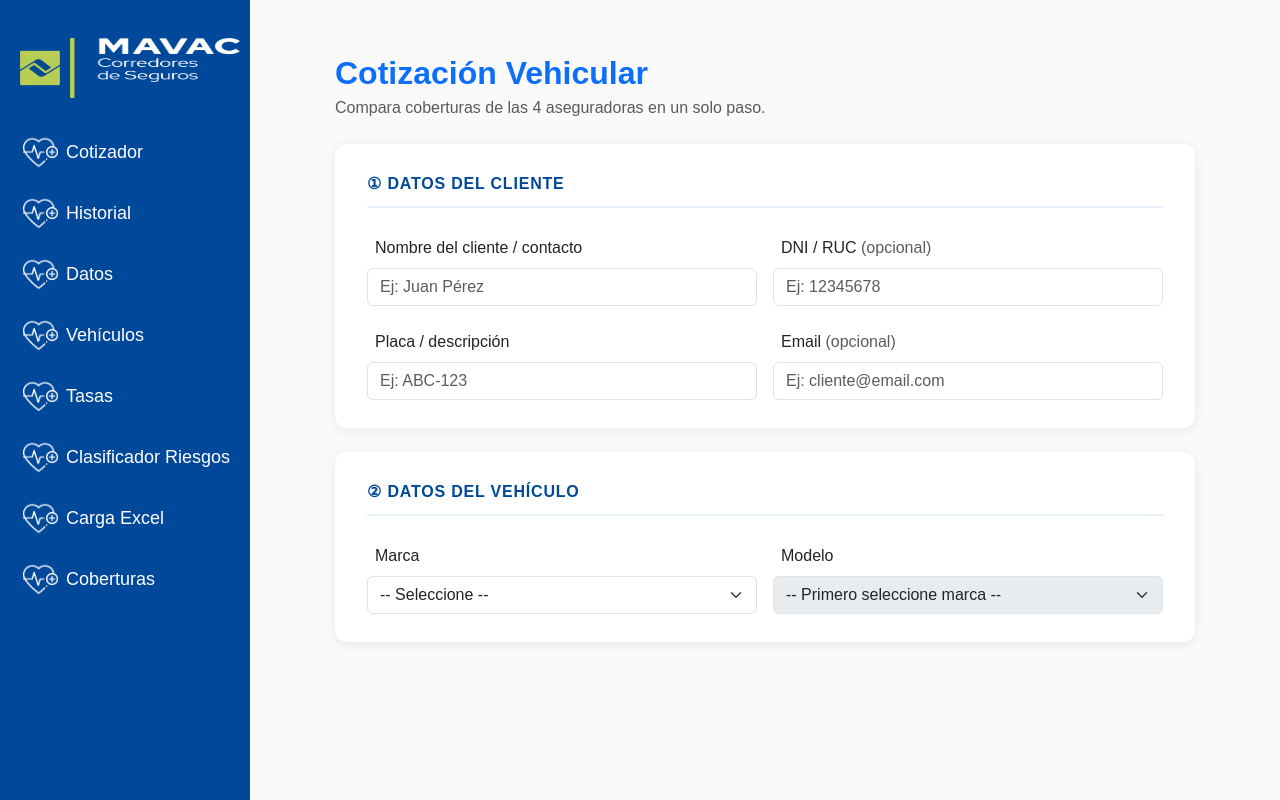
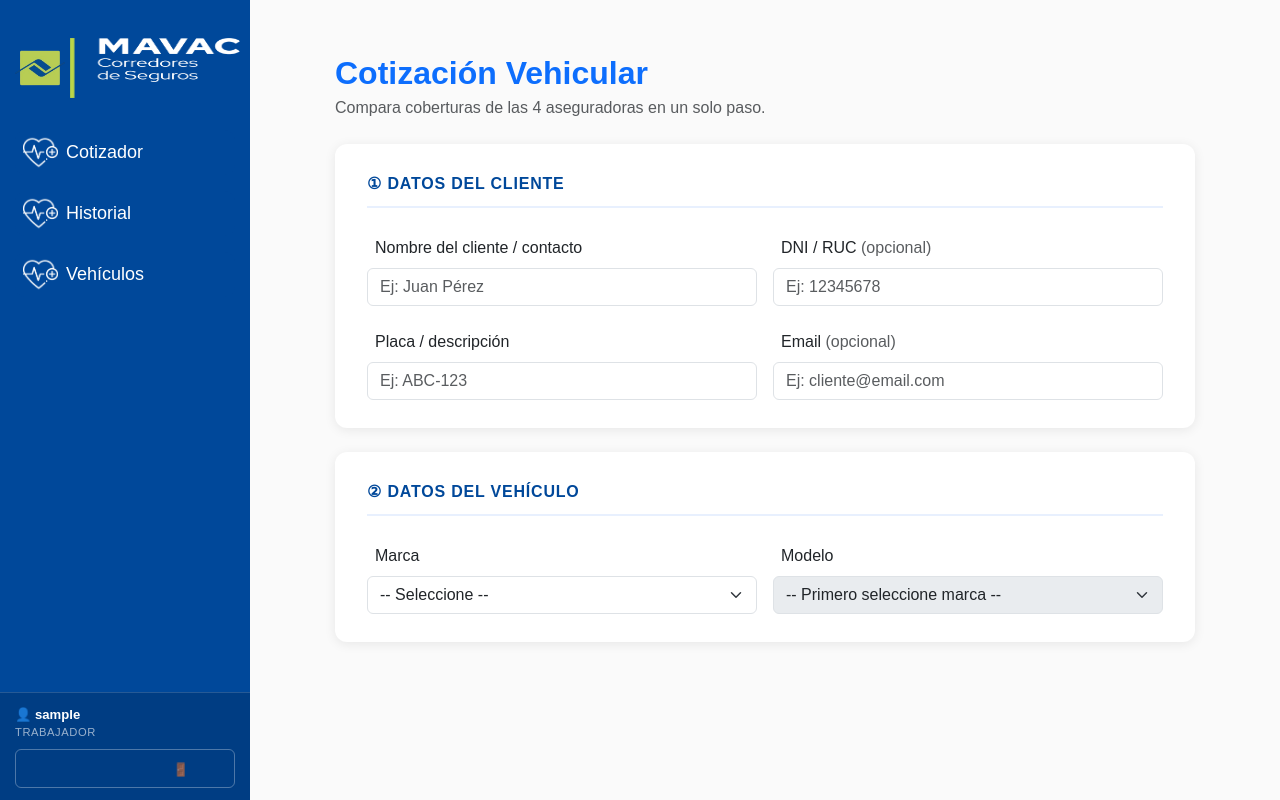
Before and after one commit to ferdla/VEHICULARESv1.2, a Flask app: page /cotizador in a window 1280 px wide. Run offline with Flask 3, Linux system fonts and the light colour scheme; the visitor is signed in with stand-in values (Sample User, id 1); data comes from the database, SQL or seed files in the repository; some libraries are stand-ins or nearby versions.

Commit message:
Add user info and admin badges to sidebar

```diff
--- a/vehiculomavacv1.2/templates/base.html
+++ b/vehiculomavacv1.2/templates/base.html
@@ -8,6 +8,72 @@
     <link href='https://unpkg.com/boxicons@2.1.4/css/boxicons.min.css' rel='stylesheet'>
     <link rel="stylesheet" href="{{ url_for('static', filename='css/main.css') }}">
     <link rel="icon" href="{{ url_for('static', filename='img/mavaclogoparte2.png') }}">
+    <style>
+        /* ── Usuario info en sidebar ── */
+        .user-info {
+            position: absolute;
+            bottom: 0;
+            left: 0;
+            right: 0;
+            padding: 12px 15px;
+            border-top: 1px solid rgba(255,255,255,.15);
+            background: rgba(0,0,0,.15);
+        }
+        .user-info .user-name {
+            font-size: .82rem;
+            font-weight: 600;
+            color: #fff;
+            white-space: nowrap;
+            overflow: hidden;
+            text-overflow: ellipsis;
+        }
+        .user-info .user-rol {
+            font-size: .7rem;
+            color: rgba(255,255,255,.6);
+            text-transform: uppercase;
+            letter-spacing: .05em;
+        }
+        .user-info .btn-logout {
+            display: block;
+            margin-top: 8px;
+            width: 100%;
+            padding: 5px 0;
+            border: 1px solid rgba(255,255,255,.3);
+            border-radius: 6px;
+            background: transparent;
+            color: rgba(255,255,255,.8);
+            font-size: .78rem;
+            text-align: center;
+            text-decoration: none;
+            transition: all .2s;
+            cursor: pointer;
+        }
+        .user-info .btn-logout:hover {
+            background: rgba(255,255,255,.15);
+            color: #fff;
+        }
+        .mini-barra-lateral .user-name,
+        .mini-barra-lateral .user-rol,
+        .mini-barra-lateral .btn-logout { display: none; }
+        .mini-barra-lateral .user-info {
+            padding: 10px;
+            text-align: center;
+        }
+
+        /* Badge admin en menú */
+        .badge-admin {
+            display: inline-block;
+            background: rgba(255,165,0,.25);
+            color: #ffd580;
+            font-size: .6rem;
+            padding: 1px 5px;
+            border-radius: 3px;
+            margin-left: 4px;
+            vertical-align: middle;
+            font-weight: 700;
+            letter-spacing: .04em;
+        }
+    </style>
     {% block extra_head %}{% endblock %}
 </head>
 <body>
@@ -20,8 +86,10 @@
                      width="170px" height="60px">
             </span>
         </div>
+
         <nav class="navegacion">
             <ul style="padding-left: 0px;">
+                <!-- Cotizador — todos -->
                 <li>
                     <a href="{{ url_for('cotizador.cotizador') }}">
                         <img src="{{ url_for('static', filename='img/vidaley.png') }}"
@@ -29,6 +97,8 @@
                         <span>Cotizador</span>
                     </a>
                 </li>
+
+                <!-- Historial — todos -->
                 <li>
                     <a href="{{ url_for('historial.historial') }}">
                         <img src="{{ url_for('static', filename='img/vidaley.png') }}"
@@ -36,13 +106,8 @@
                         <span>Historial</span>
                     </a>
                 </li>
-                <li>
-                    <a href="{{ url_for('index.index') }}">
-                        <img src="{{ url_for('static', filename='img/vidaley.png') }}"
-                             style="width:35px;height:35px;margin-right:8px;margin-left:8px;">
-                        <span>Datos</span>
-                    </a>
-                </li>
+
+                <!-- Vehículos — todos (trabajador solo consulta) -->
                 <li>
                     <a href="{{ url_for('vehiculos.vehiculos') }}">
                         <img src="{{ url_for('static', filename='img/vidaley.png') }}"
@@ -50,36 +115,64 @@
                         <span>Vehículos</span>
                     </a>
                 </li>
+
+                {% if session_rol == 'admin' %}
+                <!-- Solo admin -->
+                <li>
+                    <a href="{{ url_for('index.index') }}">
+                        <img src="{{ url_for('static', filename='img/vidaley.png') }}"
+                             style="width:35px;height:35px;margin-right:8px;margin-left:8px;">
+                        <span>Datos <span class="badge-admin">A</span></span>
+                    </a>
+                </li>
                 <li>
                     <a href="{{ url_for('tasas.tasas') }}">
                         <img src="{{ url_for('static', filename='img/vidaley.png') }}"
                              style="width:35px;height:35px;margin-right:8px;margin-left:8px;">
-                        <span>Tasas</span>
+                        <span>Tasas <span class="badge-admin">A</span></span>
                     </a>
                 </li>
                 <li>
                     <a href="{{ url_for('clasificador.clasificador_riesgos') }}">
                         <img src="{{ url_for('static', filename='img/vidaley.png') }}"
                              style="width:35px;height:35px;margin-right:8px;margin-left:8px;">
-                        <span>Clasificador Riesgos</span>
+                        <span>Clasificador <span class="badge-admin">A</span></span>
                     </a>
                 </li>
                 <li>
                     <a href="{{ url_for('carga.carga') }}">
                         <img src="{{ url_for('static', filename='img/vidaley.png') }}"
                              style="width:35px;height:35px;margin-right:8px;margin-left:8px;">
-                        <span>Carga Excel</span>
+                        <span>Carga Excel <span class="badge-admin">A</span></span>
                     </a>
                 </li>
                 <li>
                     <a href="{{ url_for('coberturas.coberturas') }}">
                         <img src="{{ url_for('static', filename='img/vidaley.png') }}"
                              style="width:35px;height:35px;margin-right:8px;margin-left:8px;">
-                        <span>Coberturas</span>
+                        <span>Coberturas <span class="badge-admin">A</span></span>
                     </a>
                 </li>
+                <li>
+                    <a href="{{ url_for('auth.admin_usuarios') }}">
+                        <img src="{{ url_for('static', filename='img/vidaley.png') }}"
+                             style="width:35px;height:35px;margin-right:8px;margin-left:8px;">
+                        <span>Usuarios <span class="badge-admin">A</span></span>
+                    </a>
+                </li>
+                {% endif %}
             </ul>
         </nav>
+
+        <!-- Info del usuario logueado -->
+        <div class="user-info">
+            <div class="user-name">👤 {{ session_username }}</div>
+            <div class="user-rol">{{ session_rol }}</div>
+            <a href="{{ url_for('auth.logout') }}" class="btn-logout">
+                <span class="oculto">Cerrar sesión</span>
+                🚪
+            </a>
+        </div>
     </div>
 
     <main>
```
